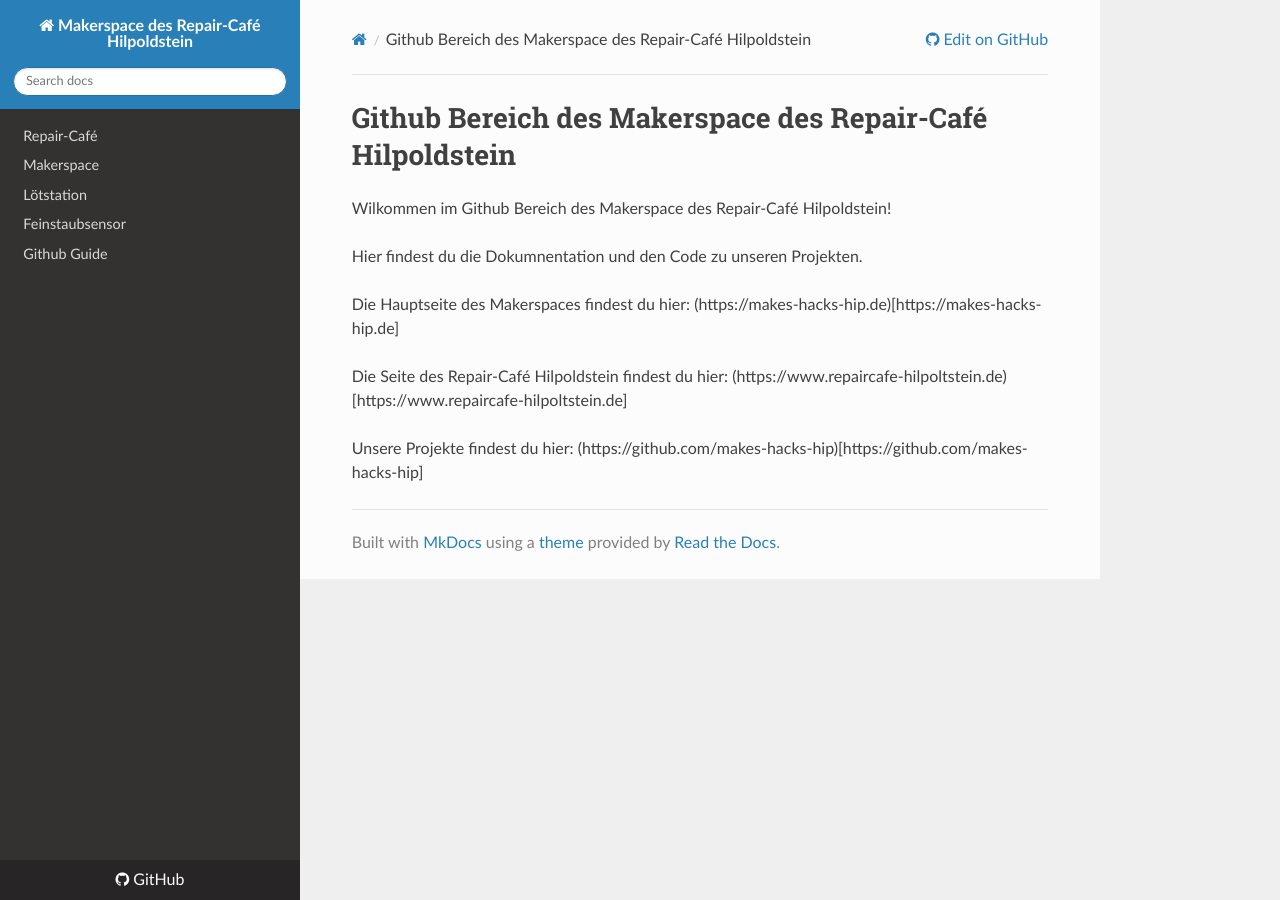
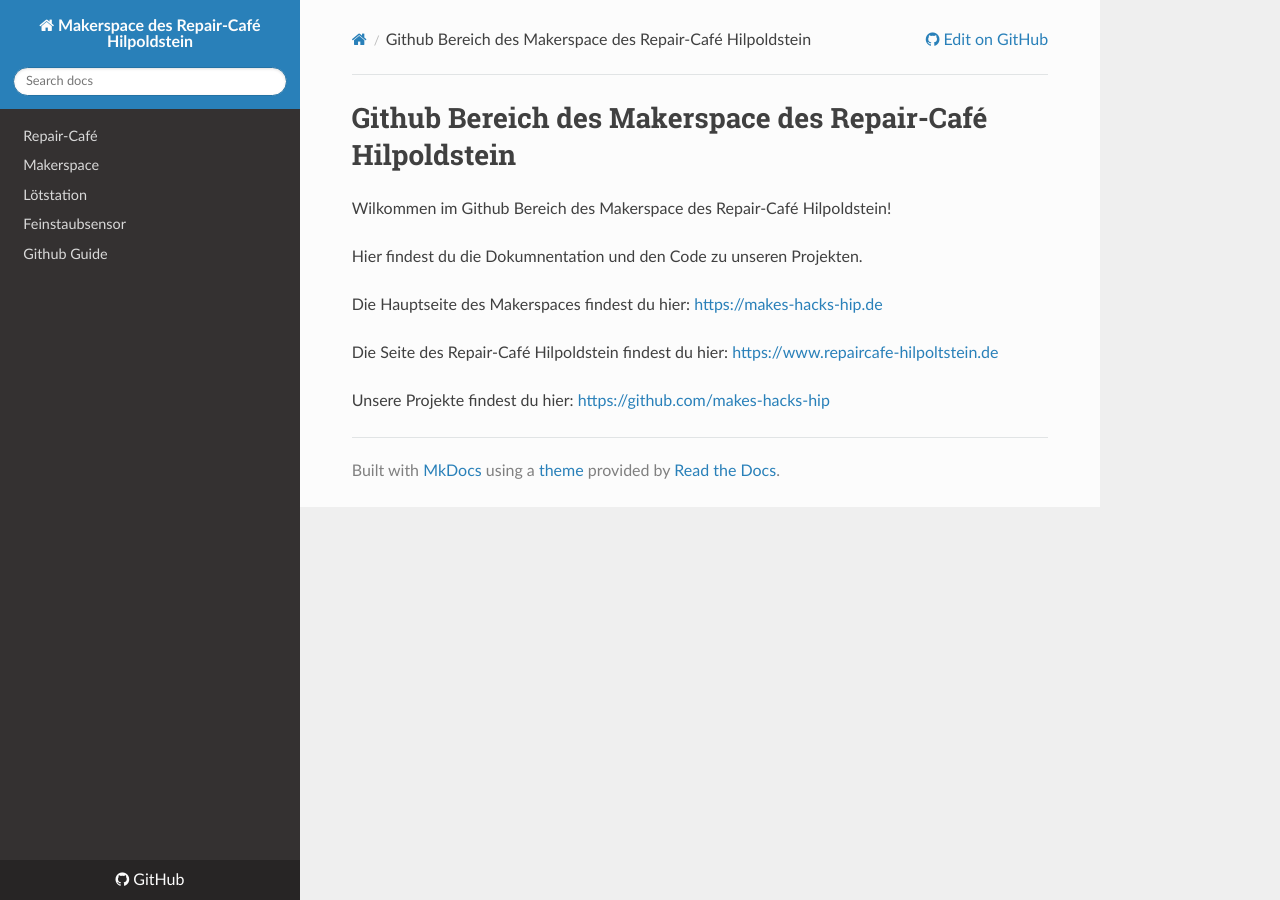
Before and after one commit to makes-hacks-hip/makes-hacks-hip.github.io, an MkDocs documentation site: the page built from docs/index.md, in a window 1280 px wide. Built offline with MkDocs 1.6.1, drawn with Linux system fonts in a browser that asks for light colours; nearby versions of some CDN libraries.

Commit message:
Links repariert

```diff
--- a/docs/index.md
+++ b/docs/index.md
@@ -4,8 +4,8 @@ Wilkommen im Github Bereich des Makerspace des Repair-Café Hilpoldstein!
 
 Hier findest du die Dokumnentation und den Code zu unseren Projekten.
 
-Die Hauptseite des Makerspaces findest du hier: (https://makes-hacks-hip.de)[https://makes-hacks-hip.de]
+Die Hauptseite des Makerspaces findest du hier: [https://makes-hacks-hip.de](https://makes-hacks-hip.de)
 
-Die Seite des Repair-Café Hilpoldstein findest du hier: (https://www.repaircafe-hilpoltstein.de)[https://www.repaircafe-hilpoltstein.de]
+Die Seite des Repair-Café Hilpoldstein findest du hier: [https://www.repaircafe-hilpoltstein.de](https://www.repaircafe-hilpoltstein.de)
 
-Unsere Projekte findest du hier: (https://github.com/makes-hacks-hip)[https://github.com/makes-hacks-hip]
+Unsere Projekte findest du hier: [https://github.com/makes-hacks-hip](https://github.com/makes-hacks-hip)
```
